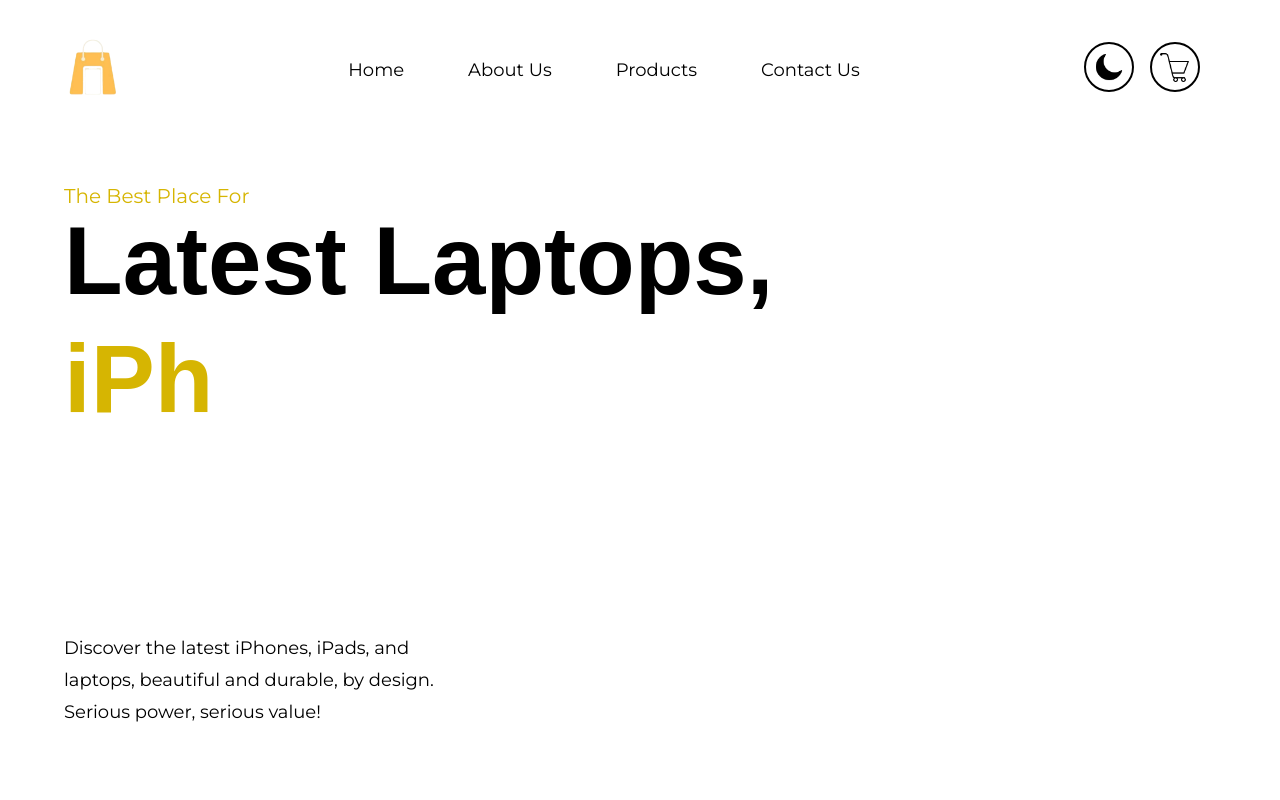
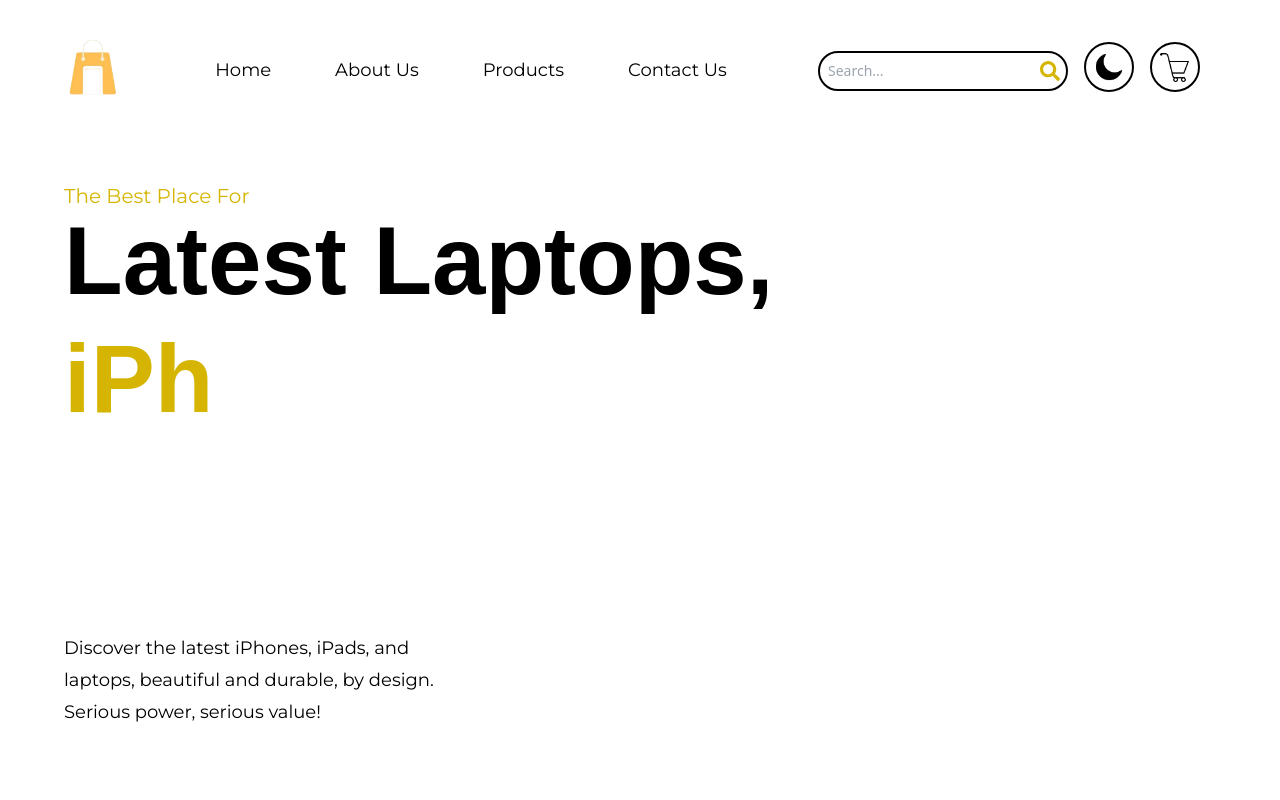
Before and after one commit to muttahar123/Alrafa-domain, a React (Vite) app: page / in a window 1280 px wide. Shown: the top 800 px of the page. Built offline with nearby package versions, Linux system fonts and the light colour scheme; a web font is replaced by a local one.

Commit message:
searchbar on frontpage added sucessfully

```diff
--- a/package.json
+++ b/package.json
@@ -14,6 +14,7 @@
     "aos": "^2.3.4",
     "react": "^18.3.1",
     "react-dom": "^18.3.1",
+    "react-icons": "^5.3.0",
     "react-router": "^6.26.2",
     "react-router-dom": "^6.26.2",
     "react-scroll": "^1.9.0",
--- a/src/components/Nav.jsx
+++ b/src/components/Nav.jsx
@@ -15,15 +15,14 @@ import {
   menuLight,
 } from "../assets/icons";
 import { headerLogoDark, headerLogoLight } from "../assets/images";
-import { navLinks } from "../constants";
+import { navLinks, allProducts } from "../constants"; // Import the list of products
 import { Link as ScrollLink } from "react-scroll";
 
+// Importing the search icon from React Icons
+import { FaSearch } from "react-icons/fa";
 
-
-//? Main component
 const Nav = () => {
-
-  //? State to track activatd mode e.g:dark or light
+  //? State to track activated mode e.g: dark or light
   const { isDarkMode, setIsDarkMode } = useContext(ThemeContext);
 
   //? Function to toggle/turn on dark mode
@@ -41,6 +40,8 @@ const Nav = () => {
 
   //? State to manage the visibility of the menu/navbar for mobile screens
   const [isMenuOpen, setIsMenuOpen] = useState(false);
+  const [searchQuery, setSearchQuery] = useState(""); // State for search input
+  const [filteredProducts, setFilteredProducts] = useState([]); // State to store filtered products
 
   //? Function to toggle the menu/navbar visibility
   const toggleMenu = () => {
@@ -54,6 +55,24 @@ const Nav = () => {
       document.body.style.overflow = "auto";
     }
   }, [isMenuOpen]);
+
+  useEffect(() => {
+    // Filter products based on the search query whenever it changes
+    const filtered = allProducts.filter((product) =>
+      product.name.toLowerCase().includes(searchQuery.toLowerCase())
+    );
+    setFilteredProducts(filtered);
+  }, [searchQuery]); // Trigger effect on searchQuery change
+
+  const handleSearchChange = (event) => {
+    setSearchQuery(event.target.value); // Update search query
+  };
+
+  const handleSearchSubmit = (event) => {
+    event.preventDefault();
+    // You can handle form submission here (e.g., redirect to a page or log the search term)
+    console.log("Searching for:", searchQuery);
+  };
 
   return (
     <header className="padding-x py-8 absolute z-20 w-full dark-bg">
@@ -90,6 +109,39 @@ const Nav = () => {
             </li>
           ))}
         </ul>
+
+        {/* Search Bar */}
+        <div className="relative flex items-center mr-4"> {/* Added right margin for space */}
+          <input
+            type="text"
+            value={searchQuery}
+            onChange={handleSearchChange}
+            onKeyDown={(e) => e.key === "Enter" && handleSearchSubmit(e)} // Search on Enter
+            placeholder="Search..."
+            className="dark:bg-[#2c2c2c] dark:text-white p-2 rounded-full w-[200px] sm:w-[250px] text-sm border-2 border-black dark:border-dark-c2" // Lighter black background for dark mode
+          />
+          <button
+            onClick={handleSearchSubmit}
+            className="absolute right-2 top-1/2 transform -translate-y-1/2"
+          >
+            <FaSearch className="w-[20px] h-[20px] text-dark-c2 dark:text-white" />
+          </button>
+
+          {/* Dropdown for filtered products */}
+          {searchQuery && filteredProducts.length > 0 && (
+            <div className="absolute top-[50px] left-0 w-full bg-white dark:bg-[#333] border-2 border-gray-300 dark:border-dark-c2 rounded-md max-h-[200px] overflow-y-auto z-10">
+              {filteredProducts.map((product) => (
+                <Link
+                  to={`/products/${product.id}`}
+                  key={product.id}
+                  className="block px-4 py-2 text-sm text-black dark:text-white hover:bg-gray-200 dark:hover:bg-gray-700"
+                >
+                  {product.name}
+                </Link>
+              ))}
+            </div>
+          )}
+        </div>
 
         <a
           href="/"
```
Also changed, not shown: 1 other file (tests, documents, lock files or other folders).
